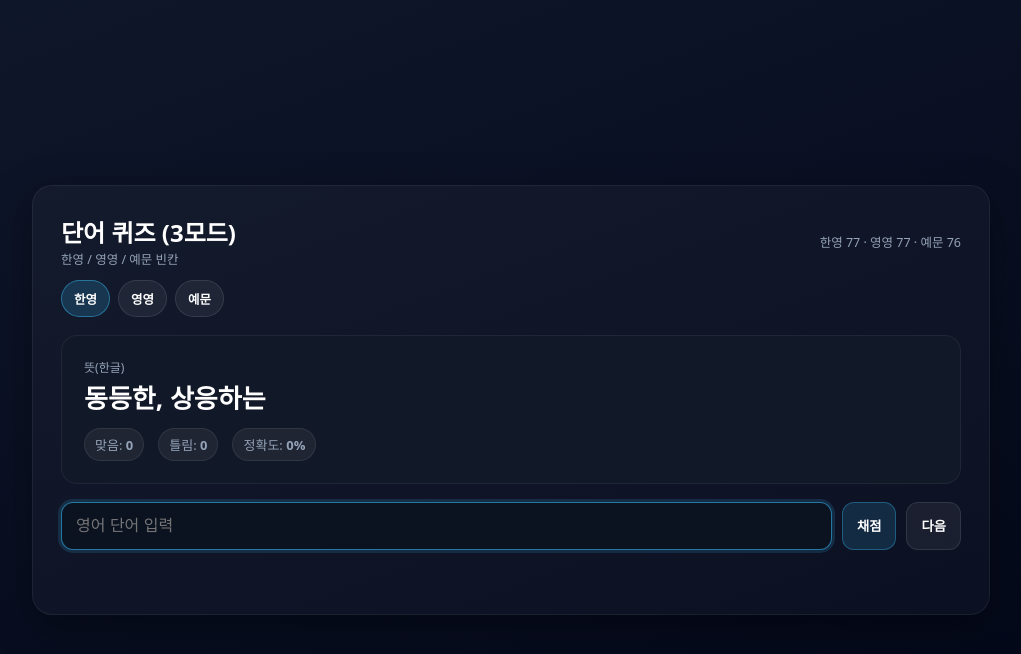
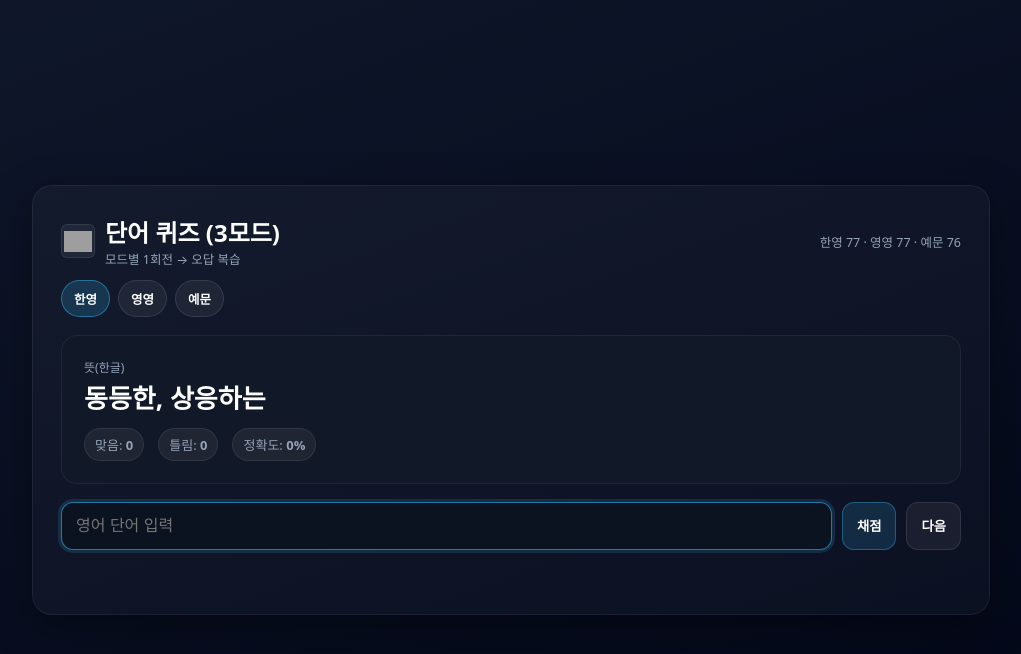
Before and after one commit to dy0212/vocab-typing-quiz, a Flask app: page / in a window 1280 px wide. Shown: the top 654 px of the page, without its empty margins (129-1150 px from the left). Run offline with Flask 3, Linux system fonts and the light colour scheme; grey boxes are pictures that could not be loaded.

Commit message:
Update quiz logic and add logo

```diff
--- a/app.py
+++ b/app.py
@@ -1,7 +1,9 @@
-from flask import Flask, render_template, jsonify, request
+from flask import Flask, render_template, jsonify, request, session
 import random
+import os
 
 app = Flask(__name__)
+app.secret_key = os.environ.get("SECRET_KEY", "dev-secret-key")
 
 # =========================
 # 1) 데이터
@@ -493,6 +495,7 @@ EXAMPLES = [
     },
 ]
 
+
 MODES = {
     "ko": {"label": "한영", "prompt_key": "meaning", "data": KO_EN},
     "en": {"label": "영영", "prompt_key": "definition", "data": EN_EN},
@@ -500,13 +503,51 @@ MODES = {
 }
 
 # =========================
-# 2) 라우트
+# 2) 세션 상태 헬퍼
+# =========================
+
+def _unseen_key(mode): return f"unseen_{mode}"
+def _wrong_key(mode): return f"wrong_{mode}"
+
+def _init_mode_state(mode):
+    """모드별 1회전/오답 큐 초기화"""
+    ukey = _unseen_key(mode)
+    wkey = _wrong_key(mode)
+
+    data_list = MODES[mode]["data"]
+
+    if ukey not in session:
+        session[ukey] = list(range(len(data_list)))
+        random.shuffle(session[ukey])
+
+    if wkey not in session:
+        session[wkey] = []
+
+def _reset_unseen(mode):
+    """1회전 리셋"""
+    ukey = _unseen_key(mode)
+    data_list = MODES[mode]["data"]
+    session[ukey] = list(range(len(data_list)))
+    random.shuffle(session[ukey])
+
+def _get_item_by_qid(mode, qid):
+    data_list = MODES[mode]["data"]
+    if qid is None or qid < 0 or qid >= len(data_list):
+        return None
+    return data_list[qid]
+
+# =========================
+# 3) 페이지
 # =========================
 
 @app.route("/")
 def index():
     counts = {k: len(v["data"]) for k, v in MODES.items()}
     return render_template("index.html", counts=counts)
+
+# =========================
+# 4) API
+# =========================
 
 @app.route("/api/next")
 def api_next():
@@ -526,51 +567,82 @@ def api_next():
             "empty": True
         })
 
-    item = random.choice(data_list)
+    _init_mode_state(mode)
+    ukey = _unseen_key(mode)
+    wkey = _wrong_key(mode)
+
+    # ✅ 1회전 우선
+    if session[ukey]:
+        qid = session[ukey].pop()
+    else:
+        # ✅ 1회전 끝난 후에만 오답 복습
+        if session[wkey]:
+            qid = session[wkey].pop(0)  # queue 방식
+        else:
+            # ✅ 오답도 다 끝나면 1회전 리셋
+            _reset_unseen(mode)
+            qid = session[ukey].pop()
+
+    item = data_list[qid]
+
     return jsonify({
         "mode": mode,
         "label": MODES[mode]["label"],
         "prompt_key": prompt_key,
         "prompt": item[prompt_key],
+        "qid": qid,
         "empty": False
     })
+
 
 @app.route("/api/check", methods=["POST"])
 def api_check():
     data = request.get_json(force=True)
 
     mode = (data.get("mode") or "ko").strip()
-    prompt = (data.get("prompt") or "").strip()
     answer = (data.get("answer") or "").strip().lower()
+    qid = data.get("qid")
 
     if mode not in MODES:
         return jsonify({"ok": False, "error": "Invalid mode"}), 400
 
     data_list = MODES[mode]["data"]
-    prompt_key = MODES[mode]["prompt_key"]
-
     if not data_list:
         return jsonify({"ok": False, "error": "Empty mode data"}), 400
 
-    candidates = [w for w in data_list if (w.get(prompt_key) or "").strip() == prompt]
-    if not candidates:
-        return jsonify({"ok": False, "error": "Prompt not found"}), 400
+    try:
+        qid = int(qid)
+    except:
+        return jsonify({"ok": False, "error": "Invalid qid"}), 400
 
-    item = candidates[0]
+    item = _get_item_by_qid(mode, qid)
+    if not item:
+        return jsonify({"ok": False, "error": "Item not found"}), 400
 
     # ✅ 예문 모드: answer가 있으면 그 형태만 정답
     if mode == "ex":
         expected = (item.get("answer") or item["word"]).strip().lower()
+        correct_word = item.get("answer") or item["word"]
         is_correct = (answer == expected)
-        correct_word = item.get("answer") or item["word"]
     else:
         correct_word = item["word"]
         is_correct = (answer == correct_word.lower())
+
+    # ✅ 틀리면 오답 큐에 추가(중복 방지)
+    if not is_correct:
+        _init_mode_state(mode)
+        wkey = _wrong_key(mode)
+        if qid not in session[wkey]:
+            session[wkey].append(qid)
 
     return jsonify({
         "correct": is_correct,
         "correct_word": correct_word
     })
 
+# =========================
+# 5) 실행
+# =========================
+
 if __name__ == "__main__":
     app.run(debug=True)
--- a/templates/index.html
+++ b/templates/index.html
@@ -4,6 +4,10 @@
   <meta charset="UTF-8" />
   <meta name="viewport" content="width=device-width, initial-scale=1.0"/>
   <title>Vocab Multi-Mode Quiz</title>
+
+  <!-- (선택) 탭 아이콘 -->
+  <link rel="icon" href="{{ url_for('static', filename='logo.png') }}">
+
   <style>
     :root{
       --bg:#0f172a;
@@ -32,6 +36,7 @@
       padding:28px;
       box-shadow:0 12px 40px rgba(0,0,0,0.35);
     }
+
     header{
       display:flex;
       gap:12px;
@@ -39,6 +44,23 @@
       justify-content:space-between;
       margin-bottom:12px;
     }
+
+    /* ✅ 로고+타이틀 묶음 */
+    .brand{
+      display:flex;
+      align-items:center;
+      gap:10px;
+    }
+    .logo{
+      width:28px;
+      height:28px;
+      border-radius:6px;
+      object-fit:contain;
+      background:rgba(255,255,255,0.06);
+      border:1px solid rgba(255,255,255,0.08);
+      padding:2px;
+    }
+
     .title{
       font-size:24px;
       font-weight:700;
@@ -159,13 +181,18 @@
     .muted{ color:var(--muted); }
   </style>
 </head>
+
 <body>
   <div class="wrap">
     <header>
-      <div>
-        <div class="title">단어 퀴즈 (3모드)</div>
-        <div class="meta">한영 / 영영 / 예문 빈칸</div>
+      <div class="brand">
+        <img src="{{ url_for('static', filename='logo.png') }}" alt="School logo" class="logo"/>
+        <div>
+          <div class="title">단어 퀴즈 (3모드)</div>
+          <div class="meta">모드별 1회전 → 오답 복습</div>
+        </div>
       </div>
+
       <div class="meta">
         한영 {{ counts["ko"] }} · 영영 {{ counts["en"] }} · 예문 {{ counts["ex"] }}
       </div>
@@ -178,7 +205,7 @@
     </div>
 
     <div class="card">
-      <div id="promptLabel" class="prompt-label">뜻</div>
+      <div id="promptLabel" class="prompt-label">뜻(한글)</div>
       <div id="prompt" class="prompt">로딩 중...</div>
 
       <div class="stats">
@@ -200,8 +227,14 @@
 <script>
   let mode = "ko";
   let currentPrompt = "";
-  let correct = 0;
-  let wrong = 0;
+  let currentQid = null;
+
+  // ✅ 모드별 통계 분리
+  const stats = {
+    ko: { correct: 0, wrong: 0 },
+    en: { correct: 0, wrong: 0 },
+    ex: { correct: 0, wrong: 0 }
+  };
 
   const promptEl = document.getElementById("prompt");
   const promptLabelEl = document.getElementById("promptLabel");
@@ -221,10 +254,11 @@
   }
 
   function updateStats(){
-    correctCntEl.textContent = correct;
-    wrongCntEl.textContent = wrong;
-    const total = correct + wrong;
-    const acc = total === 0 ? 0 : Math.round((correct / total) * 100);
+    const s = stats[mode];
+    correctCntEl.textContent = s.correct;
+    wrongCntEl.textContent = s.wrong;
+    const total = s.correct + s.wrong;
+    const acc = total === 0 ? 0 : Math.round((s.correct / total) * 100);
     accEl.textContent = acc + "%";
   }
 
@@ -243,7 +277,6 @@
       b.classList.toggle("active", b.dataset.mode === mode);
     });
     promptLabelEl.textContent = labelForMode(mode);
-    answerEl.placeholder = "영어 단어 입력";
   }
 
   async function loadNext(){
@@ -255,15 +288,15 @@
     const data = await res.json();
 
     currentPrompt = data.prompt || "";
+    currentQid = data.qid;
+
     promptEl.textContent = currentPrompt;
-
     promptLabelEl.textContent = labelForMode(mode);
 
     answerEl.value = "";
     answerEl.focus();
 
     if(data.empty){
-      // 데이터 비어있을 때는 채점 막기
       lockQuestion();
       feedbackEl.className = "feedback muted";
       feedbackEl.textContent = "이 모드 데이터가 아직 없어요.";
@@ -283,38 +316,32 @@
     const res = await fetch("/api/check", {
       method: "POST",
       headers: {"Content-Type": "application/json"},
-      body: JSON.stringify({
-        mode,
-        prompt: currentPrompt,
-        answer
-      })
+      body: JSON.stringify({ mode, qid: currentQid, answer })
     });
 
     const data = await res.json();
 
     if(data.correct){
-      correct++;
+      stats[mode].correct++;
       feedbackEl.className = "feedback good";
       feedbackEl.textContent = "정답! ✅";
       updateStats();
-      setTimeout(loadNext, 350);
+      setTimeout(loadNext, 250);
     }else{
-      wrong++;
+      stats[mode].wrong++;
       feedbackEl.className = "feedback bad";
       feedbackEl.textContent = `오답 ❌ 정답: ${data.correct_word}`;
       updateStats();
-
-      // ✅ 오답이면 수정/재채점 불가
-      lockQuestion();
+      lockQuestion(); // ✅ 오답 후 수정/재채점 금지
       nextBtn.focus();
     }
   }
 
-  // 모드 버튼 이벤트
   modeBtns.forEach(btn => {
     btn.addEventListener("click", () => {
       mode = btn.dataset.mode;
       setActiveModeUI();
+      updateStats();
       loadNext();
     });
   });
@@ -324,9 +351,7 @@
 
   answerEl.addEventListener("keydown", (e) => {
     if(answerEl.disabled) return;
-    if(e.key === "Enter"){
-      checkAnswer();
-    }
+    if(e.key === "Enter") checkAnswer();
   });
 
   setActiveModeUI();
```
Also changed, not shown: statics/image.png (added).
